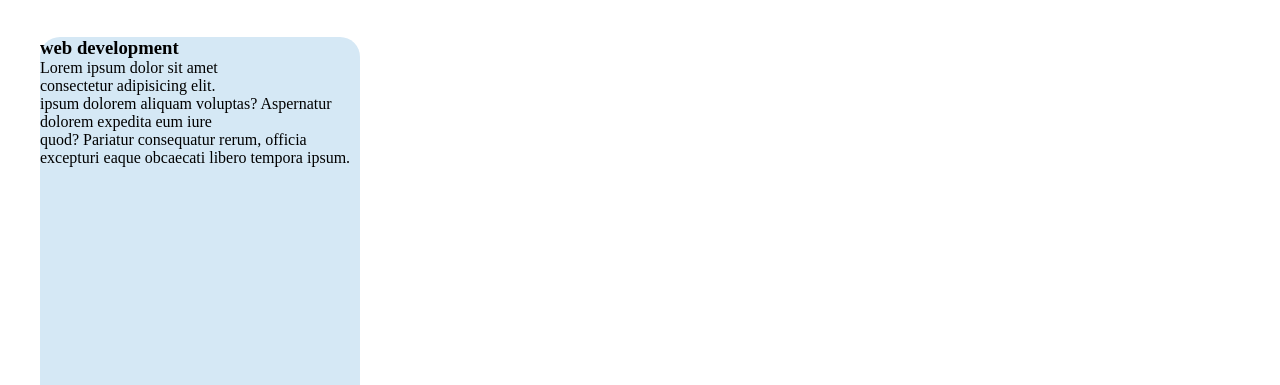
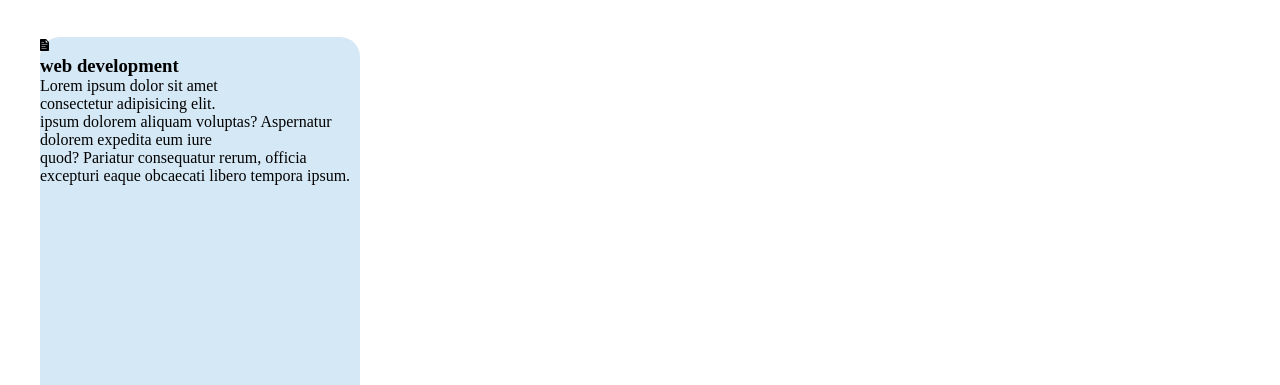
Before and after one commit to aimee-arch/portifolio, a plain HTML site: page services.html in a window 1280 px wide. Shown: the part 193-578 px from the top of the page. Drawn offline with nearby package versions, Linux system fonts and the light colour scheme.

Commit message:
new files

```diff
--- a/services.html
+++ b/services.html
@@ -26,7 +26,9 @@
     </div>
       <div class="services-details">
         <div class="service-details">
-          <div class="para"> <h3>web development</h3>
+          <div class="para">
+
+            <span class="ion-document-text"></span><h3>web development</h3>
     <p>Lorem ipsum dolor sit amet <br> consectetur adipisicing elit.
        <br> ipsum dolorem aliquam voluptas? Aspernatur <br> dolorem expedita eum iure
        <br> quod? Pariatur consequatur rerum, officia <br>
@@ -41,7 +43,9 @@
           </div>
           </div>
           <div class="service-details">
-            <div class="para"><h3>web development</h3>
+            <div class="para">
+
+              <h3>web development</h3>
             <p>Lorem ipsum dolor sit amet <br> consectetur adipisicing elit.
                <br> ipsum dolorem aliquam voluptas? Aspernatur <br> dolorem expedita eum iure
                <br> quod? Pariatur consequatur rerum, officia <br>
```
